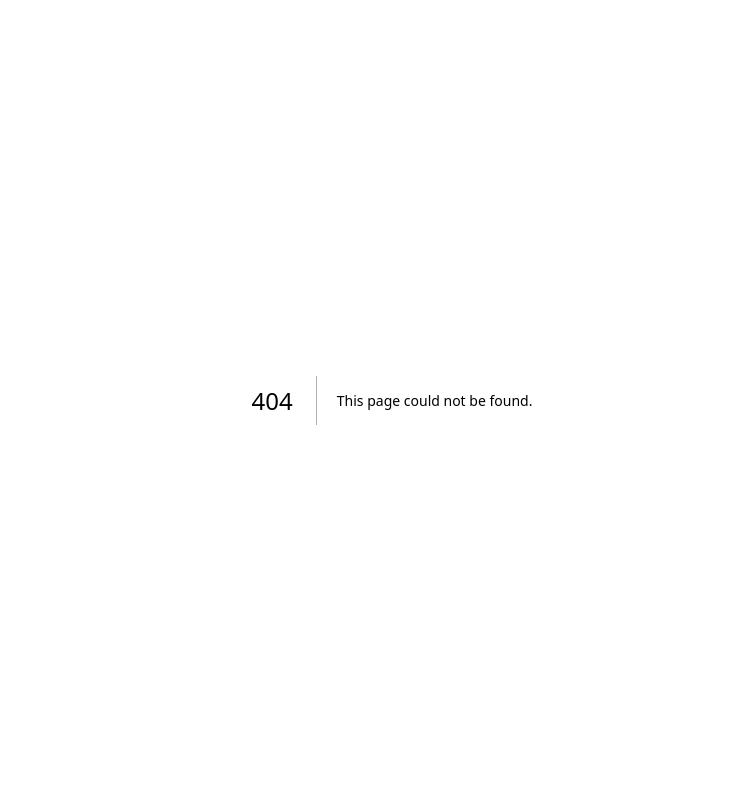
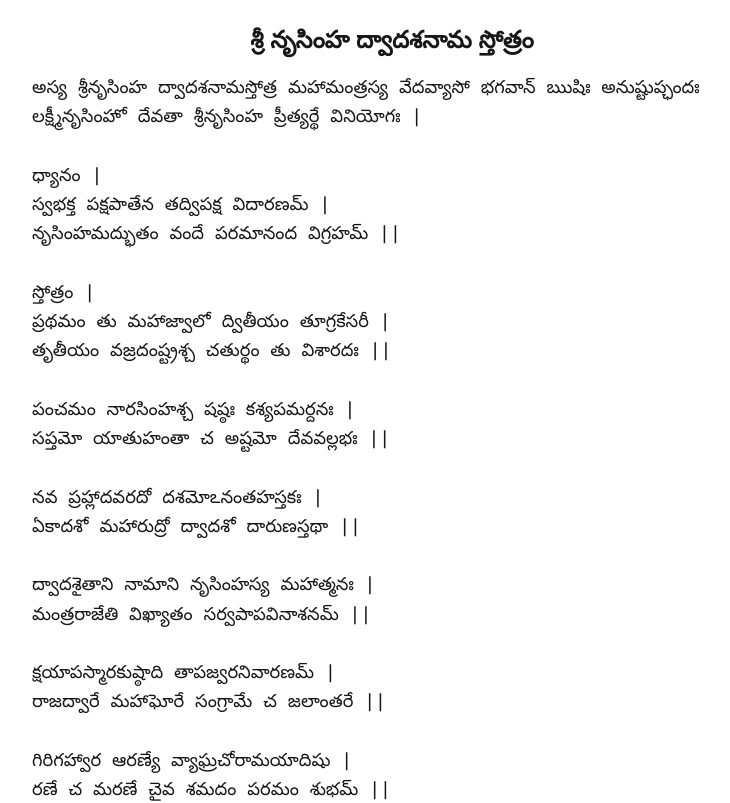
Before and after one commit to subhashmahimaluri/bhaktito, a Next.js app: page /stotras/sri-narasimha-dwadasa-nama-stotram in a window 1280 px wide. Before the commit this address had no page. Shown: the top 803 px of the page, without its empty margins (248-978 px from the left). Built offline with nearby package versions, Linux system fonts and the light colour scheme.

Commit message:
Stotra Page Component

```diff
--- /dev/null
+++ b/public/data/stotras.json
@@ -0,0 +1,9 @@
+{
+  "posts": [
+    {
+      "title": "శ్రీ నృసింహ ద్వాదశనామ స్తోత్రం",
+      "url": "sri-narasimha-dwadasa-nama-stotram",
+      "content": "అస్య శ్రీనృసింహ ద్వాదశనామస్తోత్ర మహామంత్రస్య వేదవ్యాసో భగవాన్ ఋషిః అనుష్టుప్ఛందః లక్ష్మీనృసింహో దేవతా శ్రీనృసింహ ప్రీత్యర్థే వినియోగః |\n\nధ్యానం |\nస్వభక్త పక్షపాతేన తద్విపక్ష విదారణమ్ |\nనృసింహమద్భుతం వందే పరమానంద విగ్రహమ్ ||\n\nస్తోత్రం |\nప్రథమం తు మహాజ్వాలో ద్వితీయం తూగ్రకేసరీ |\nతృతీయం వజ్రదంష్ట్రశ్చ చతుర్థం తు విశారదః ||\n\nపంచమం నారసింహశ్చ షష్ఠః కశ్యపమర్దనః |\nసప్తమో యాతుహంతా చ అష్టమో దేవవల్లభః ||\n\nనవ ప్రహ్లాదవరదో దశమోఽనంతహస్తకః |\nఏకాదశో మహారుద్రో ద్వాదశో దారుణస్తథా ||\n\nద్వాదశైతాని నామాని నృసింహస్య మహాత్మనః |\nమంత్రరాజేతి విఖ్యాతం సర్వపాపవినాశనమ్ ||\n\nక్షయాపస్మారకుష్ఠాది తాపజ్వరనివారణమ్ |\nరాజద్వారే మహాఘోరే సంగ్రామే చ జలాంతరే ||\n\nగిరిగహ్వార ఆరణ్యే వ్యాఘ్రచోరామయాదిషు |\nరణే చ మరణే చైవ శమదం పరమం శుభమ్ ||\n\nశతమావర్తయేద్యస్తు ముచ్యతే వ్యాధిబంధనాత్ |\nఆవర్తయేత్సహస్రం తు లభతే వాంఛితం ఫలమ్ ||\n\nఇతి శ్రీ నృసింహ ద్వాదశనామ స్తోత్రం ||"
+    }
+  ]
+}
--- a/src/app/page.tsx
+++ b/src/app/page.tsx
@@ -1,3 +1,4 @@
+import Link from "next/link";
 import PanchangamTable from "../components/PanchangamTable";
 
 export default function Home() {
@@ -10,6 +11,19 @@ export default function Home() {
         Your daily spiritual calendar and insights.
       </p>
       <PanchangamTable />
+
+      <h2 className="text-3xl font-bold mb-6 text-center">📿 Bhaktito Stotras</h2>
+
+      <ul className="space-y-4">
+        <li>
+          <Link
+            href="/stotras/sri-narasimha-dwadasa-nama-stotram"
+            className="block border p-4 rounded shadow hover:bg-gray-50 transition"
+          >
+            శ్రీ నృసింహ ద్వాదశనామ స్తోత్రం
+          </Link>
+        </li>
+      </ul>
     </main>
   );
 }
--- /dev/null
+++ b/src/app/stotras/[slug]/page.tsx
@@ -0,0 +1,28 @@
+import { notFound } from "next/navigation";
+import { promises as fs } from "fs";
+import path from "path";
+
+type Stotra = {
+  title: string;
+  url: string;
+  content: string;
+};
+
+export default async function StotraPage({ params }: { params: { slug: string } }) {
+  const filePath = path.join(process.cwd(), "public", "data", "stotras.json");
+  const jsonData = await fs.readFile(filePath, "utf-8");
+  const { posts }: { posts: Stotra[] } = JSON.parse(jsonData);
+
+  const post = posts.find(p => p.url === params.slug);
+
+  if (!post) return notFound();
+
+  return (
+    <div className="p-6 max-w-3xl mx-auto">
+      <h1 className="text-2xl font-bold mb-4 text-center">{post.title}</h1>
+      <pre className="whitespace-pre-wrap leading-relaxed text-lg">
+        {post.content}
+      </pre>
+    </div>
+  );
+}
```
Also changed, not shown: 1 other file (tests, documents, lock files or other folders).
